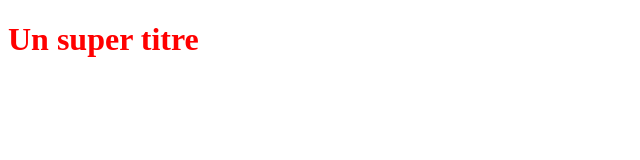
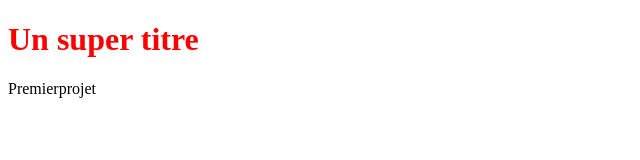
Before and after one commit to khonen-git/OpenclassroomsProject, a plain HTML site: page index.html in a window 1280 px wide. Shown: the whole page, without its empty margins (0-640 px from the left). Drawn offline with Linux system fonts and the light colour scheme.

Commit message:
Ajout du fichier index.html

```diff
--- a/index.html
+++ b/index.html
@@ -8,3 +8,4 @@
    <h1>Un super titre</h1>
 </body>
 </html><!-- Test commit -->
+Premierprojet
```
